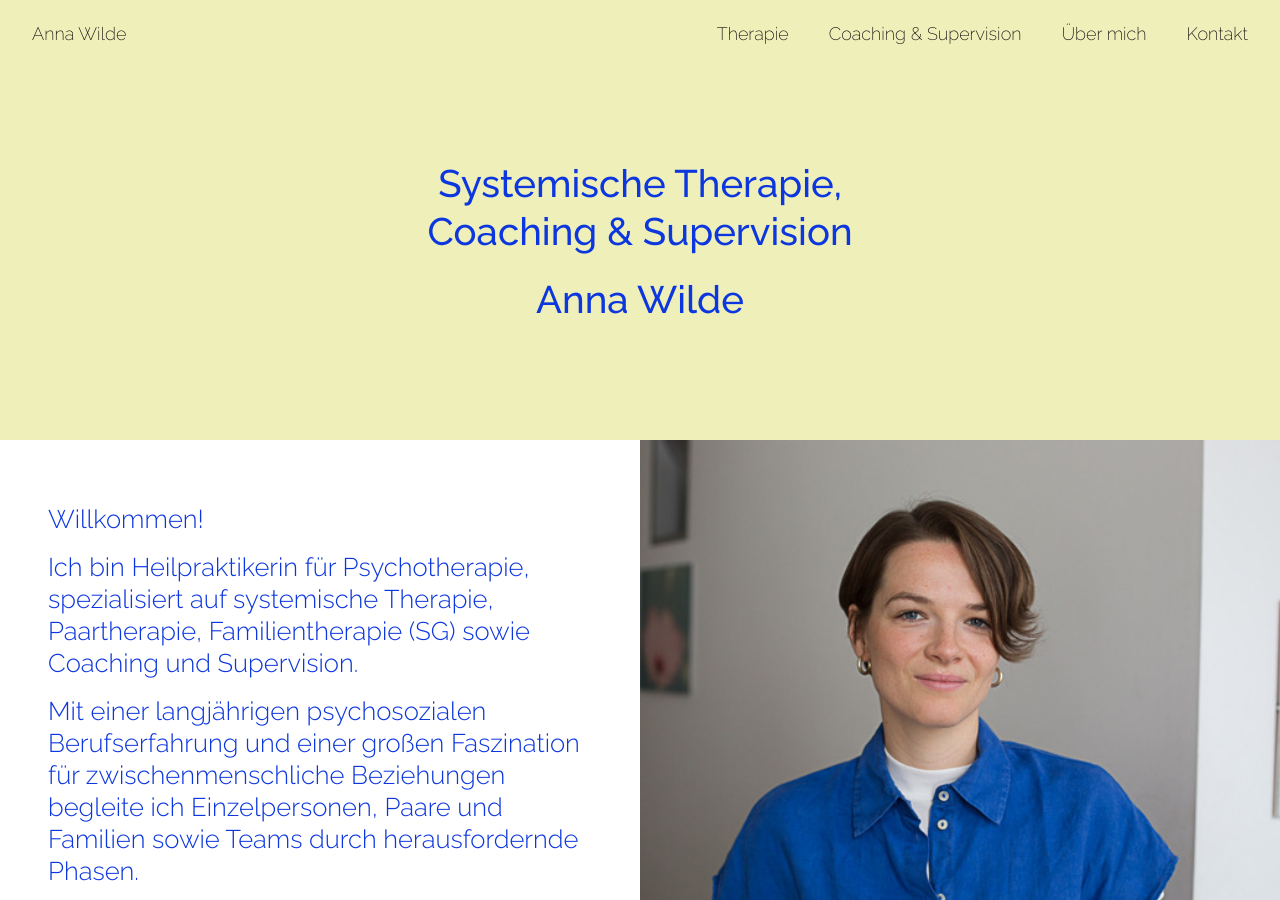
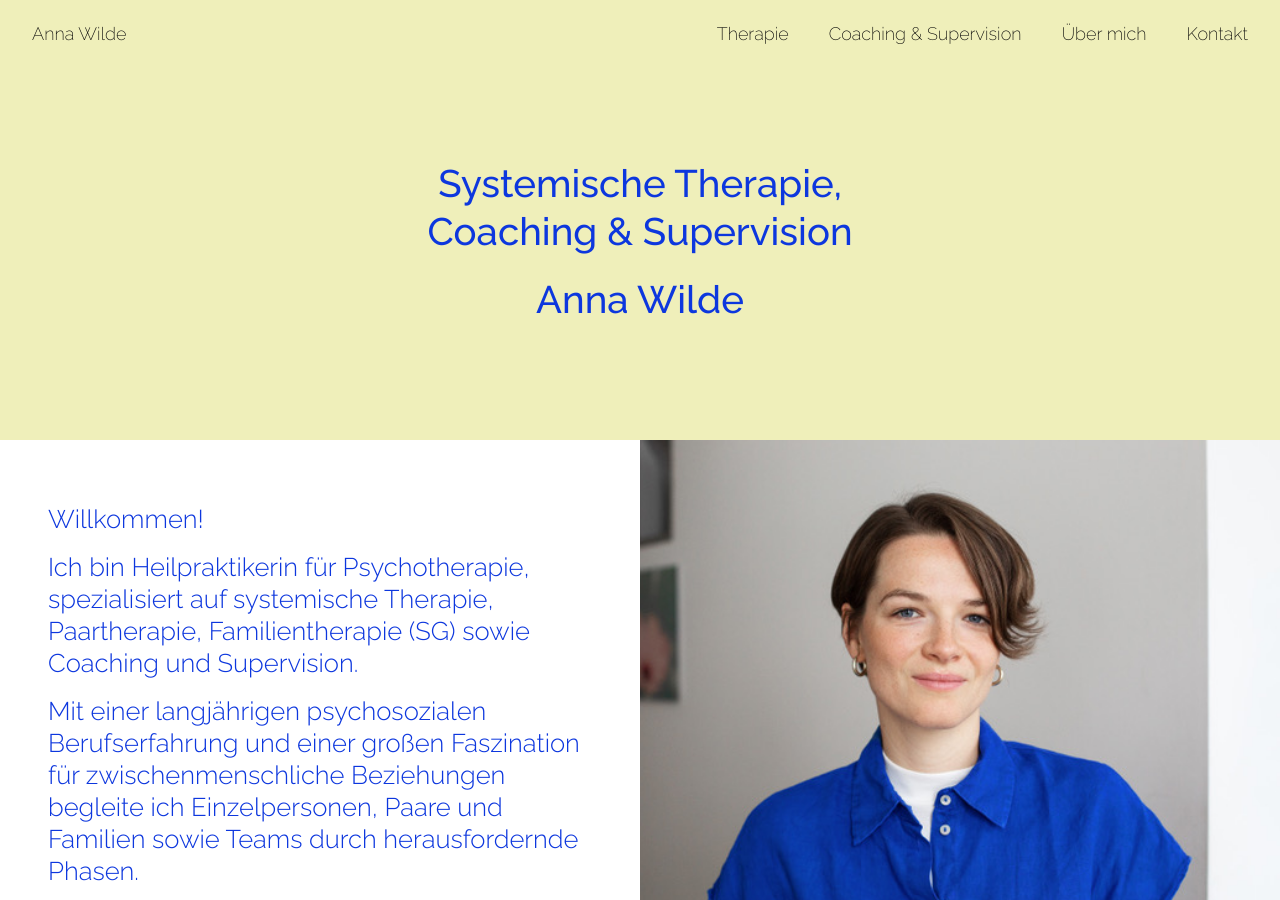
Before and after one commit to mingness/anna-wilde.github.io, a Jekyll site: the page built from index.html, in a window 1280 px wide and 900 px high. Built offline with Jekyll 4.4.1, drawn with Linux system fonts in a browser that asks for light colours.

Commit message:
add photos (#9)

```diff
--- a/_includes/adresse.html
+++ b/_includes/adresse.html
@@ -16,7 +16,7 @@
             </p>
         </div>
         <div class="md:shrink-0 md:w-1/2">
-            <img src="/assets/img/kontakt.webp" class="object-cover w-full md:h-full">
+            <img src="/assets/img/praxisraum.jpeg" class="object-cover w-full md:h-full">
 
         </div>
     </div>
--- a/_includes/start.html
+++ b/_includes/start.html
@@ -15,7 +15,7 @@
             </div>
         </div>
         <div class="md:shrink-0 md:w-1/2">
-            <img src="/assets/img/portrait-blue.jpeg" class="object-cover w-full md:h-full">
+            <img src="/assets/img/portrait.jpeg" class="object-cover w-full md:h-full">
 
         </div>
     </div>
```
Also changed, not shown: assets/img/portrait-blue.jpeg (deleted), assets/img/portrait.jpeg (added), assets/img/praxisraum-zoom.jpeg (added), assets/img/praxisraum.jpeg (added).
